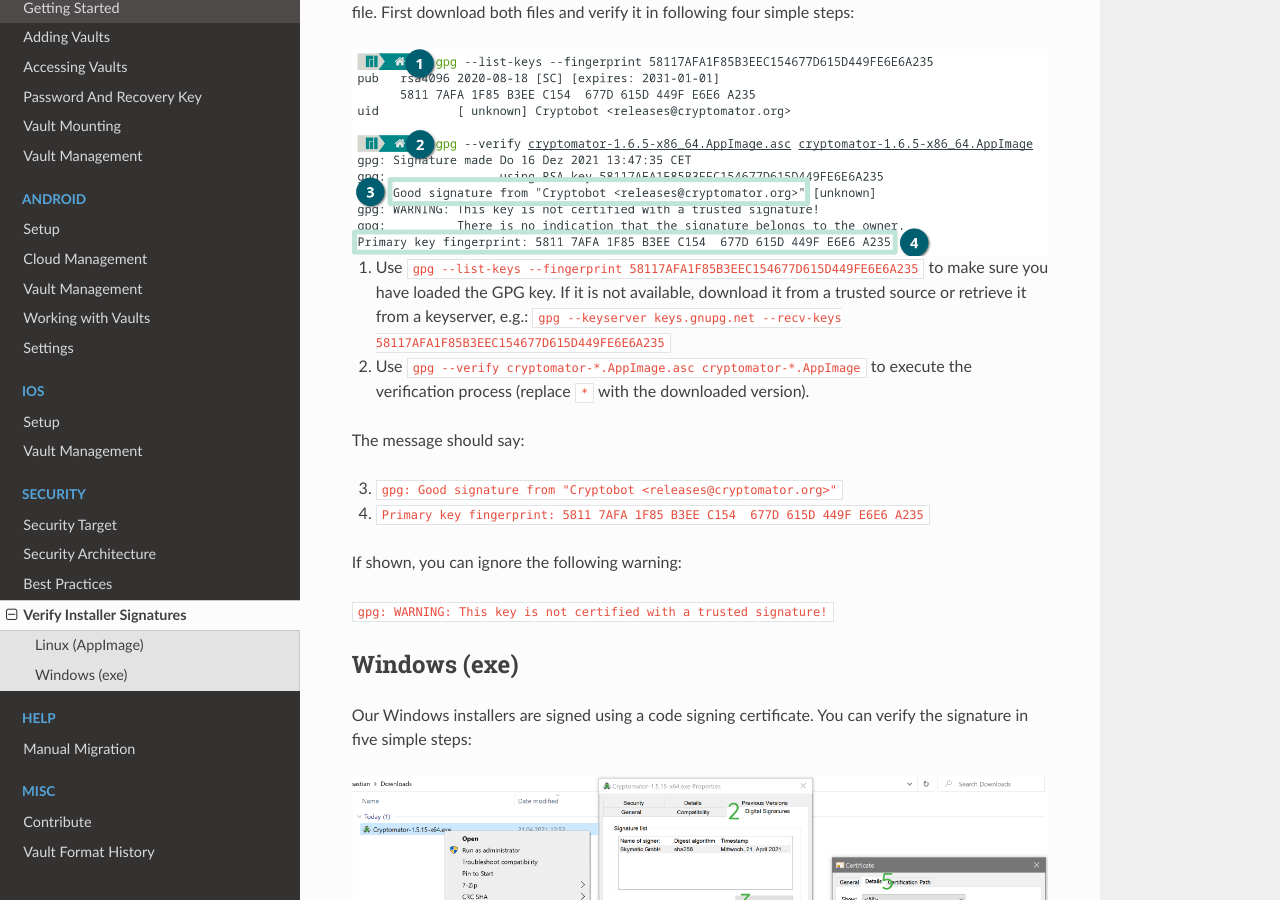
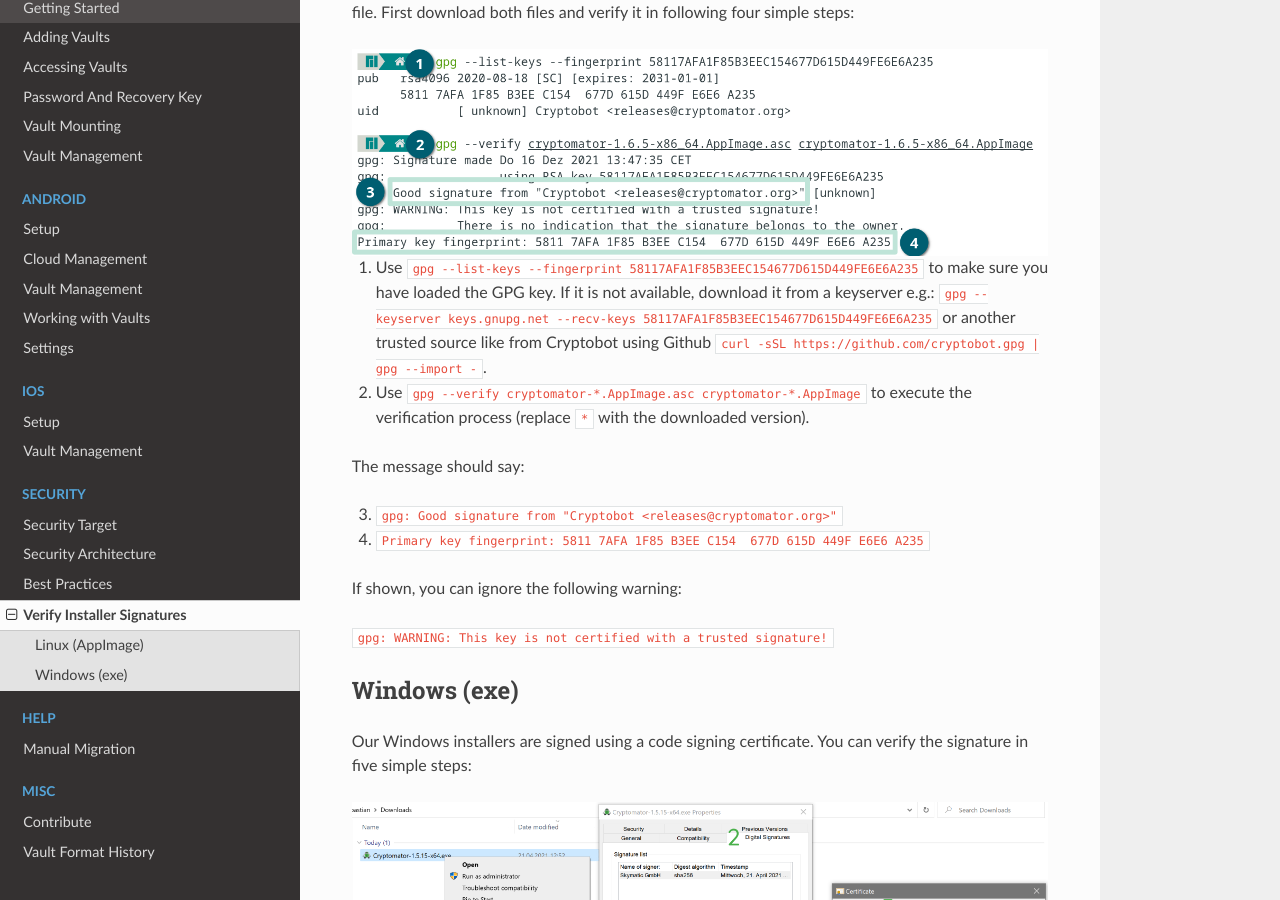
Before and after one commit to cryptomator/docs, a Sphinx documentation site: the page built from source/security/verify-installers.rst, in a window 1280 px wide and 900 px high, scrolled down 311 px. Built offline with Sphinx 7.4.7 and the Read the Docs theme 2.0.0, drawn with Linux system fonts in a browser that asks for light colours.

Commit message:
Add a second source to retrieve the GPG key from (Cryptobot on Github)

```diff
--- a/source/security/verify-installers.rst
+++ b/source/security/verify-installers.rst
@@ -16,7 +16,7 @@
     :width: 1316px
     :align: center
 
-#. Use ``gpg --list-keys --fingerprint 58117AFA1F85B3EEC154677D615D449FE6E6A235`` to make sure you have loaded the GPG key. If it is not available, download it from a trusted source or retrieve it from a keyserver, e.g.: ``gpg --keyserver keys.gnupg.net --recv-keys 58117AFA1F85B3EEC154677D615D449FE6E6A235``
+#. Use ``gpg --list-keys --fingerprint 58117AFA1F85B3EEC154677D615D449FE6E6A235`` to make sure you have loaded the GPG key. If it is not available, download it from a keyserver e.g.: ``gpg --keyserver keys.gnupg.net --recv-keys 58117AFA1F85B3EEC154677D615D449FE6E6A235`` or another trusted source like from Cryptobot using Github ``curl -sSL https://github.com/cryptobot.gpg | gpg --import -``.
 
 #. Use ``gpg --verify cryptomator-*.AppImage.asc cryptomator-*.AppImage`` to execute the verification process (replace ``*`` with the downloaded version).
 
```
